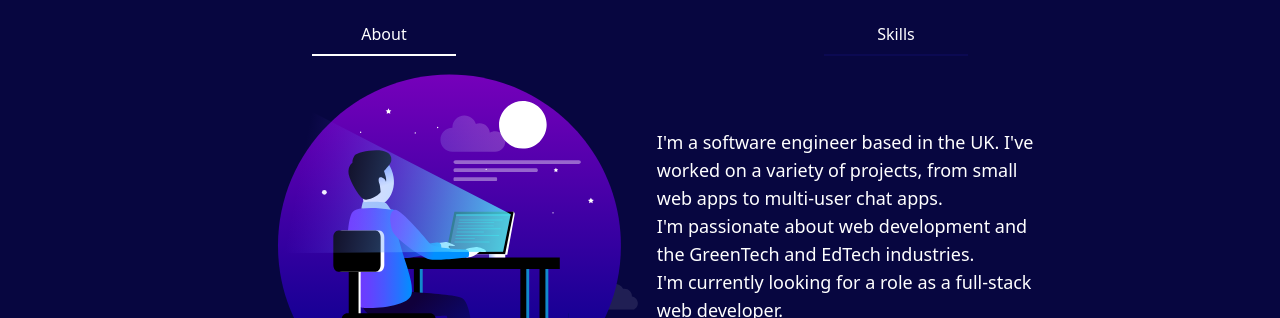
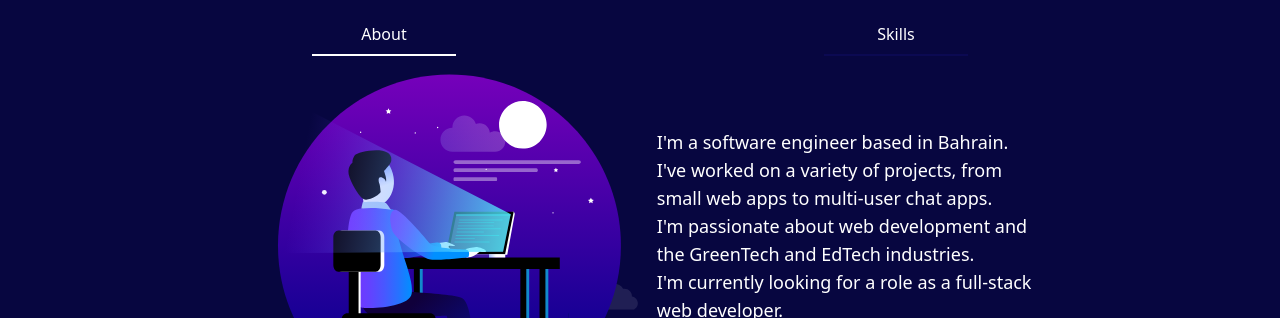
Before and after one commit to WilliamTrodd/wtrodd-portfolio, an Astro site: page / in a window 1280 px wide. Shown: the part 482-800 px from the top of the page. Built offline with nearby package versions, Linux system fonts and the light colour scheme; Astro itself is replaced by a stand-in of ours.

Commit message:
Changed UK to Bahrain

```diff
--- a/src/components/AboutMe.vue
+++ b/src/components/AboutMe.vue
@@ -19,7 +19,7 @@ const active = ref('AboutMe')
     <div class='flex flex-col'>
       <div v-if="active === 'AboutMe'">
         <p class='text-lg w-96'>
-          I'm a software engineer based in the UK. I've worked on a variety of
+          I'm a software engineer based in Bahrain. I've worked on a variety of
           projects, from small web apps to multi-user chat apps.
         </p>
         <p class='text-lg w-96'>
```
